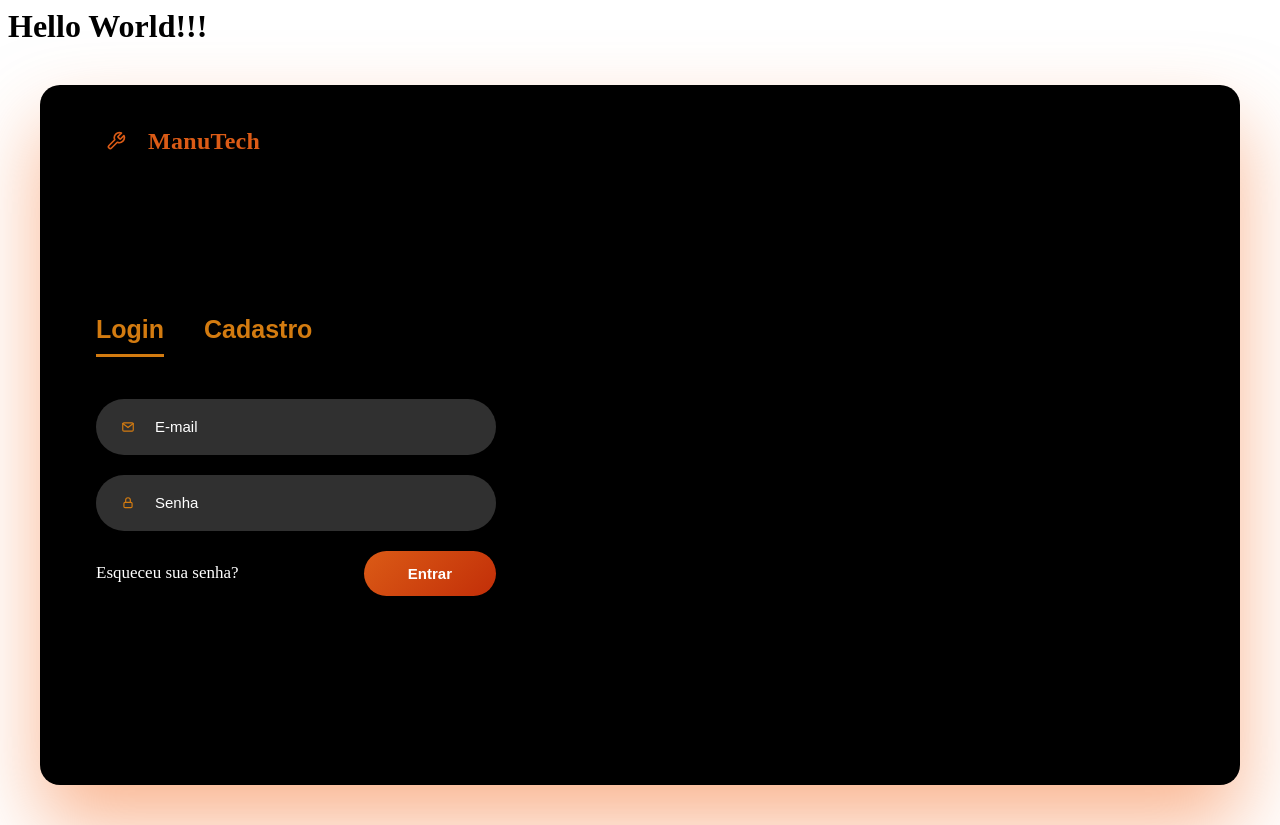
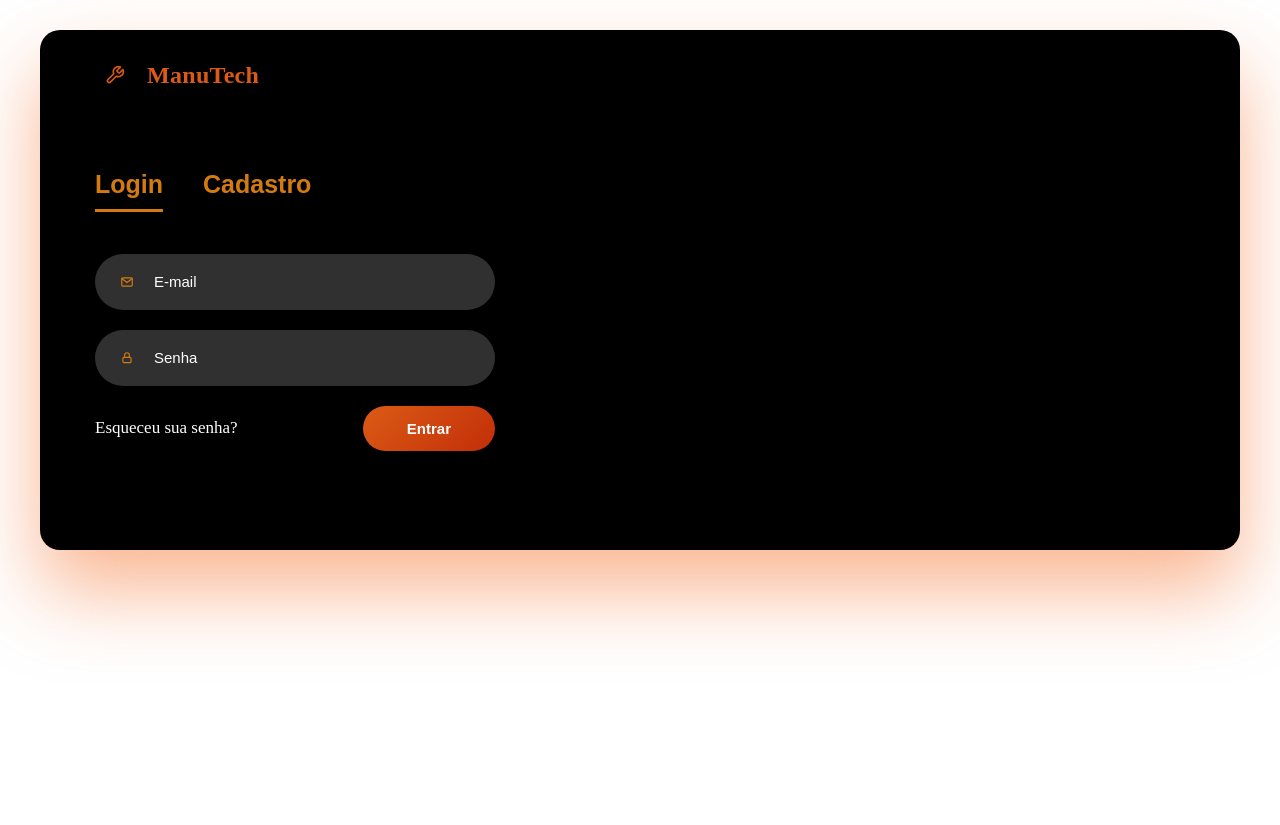
Before and after one commit to Luigi2507/Trabalho_WEB2, an Angular app: page /login in a window 1280 px wide. After the commit the page ends 800 px from the top, so only its background shows below. Built offline with nearby package versions, Linux system fonts and the light colour scheme.

Commit message:
Arrumando css

```diff
--- a/src/app/login/login.css
+++ b/src/app/login/login.css
@@ -4,29 +4,43 @@
   padding: 0;
 }
 
-.card{
+.card {
   width: 100%;
   max-width: 1200px;
   background: black;
   border-radius: 20px;
   display: flex;
   box-shadow: 0 40px 80px rgba(245, 110, 38, 0.5);
-  min-height: 700px;
-  margin: 40px auto;
+  height: 520px;
+  margin: 30px auto;
 }
 
-.painel-esquerdo{
-  padding: 36px 56px;
+.logo {
+  display: flex;
+  align-items: center;
+  gap: 12px;
+  flex: 1;
+}
+
+.area-formulario {
+  flex: 1;
+  display: flex;
+  flex-direction: column;
+  justify-content: center;
+  max-width: 400px;
+}
+
+.painel-esquerdo {
+  padding: 25px 55px;
   display: flex;
   flex-direction: column;
   flex: 1;
 }
 
-.logo{
+.logo {
   display: flex;
   align-items: center;
   gap: 12px;
-  flex: 1;
 }
 
 .logo-icone{
@@ -49,14 +63,6 @@
   font-size: 24px;
   font-weight: 700;
   letter-spacing: 0.3px;
-}
-
-.area-formulario{
-  flex: 1;
-  display: flex;
-  flex-direction: column;
-  justify-content: center;
-  max-width: 400px;
 }
 
 .abas{
--- a/src/app/login/login.html
+++ b/src/app/login/login.html
@@ -1,5 +1,3 @@
-<h1> Hello World!!!</h1>
-
 <div class="card">
 
   <div class="painel-esquerdo">
```
